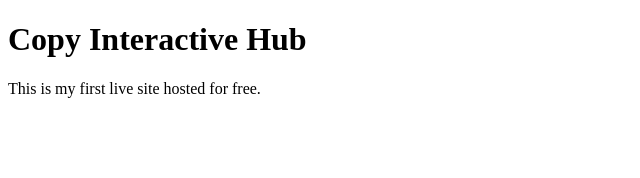
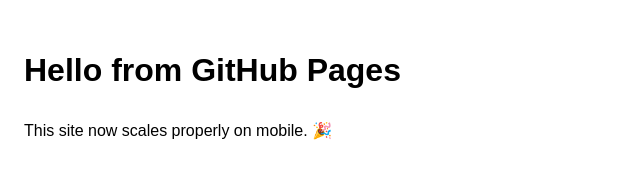
Before and after one commit to copyinteractive/challenge1, a plain HTML site: page index.html in a window 1280 px wide. Shown: the whole page, without its empty margins (0-640 px from the left). Drawn offline with Linux system fonts and the light colour scheme.

Commit message:
Update index.html
Editing for screen width

```diff
--- a/index.html
+++ b/index.html
@@ -2,9 +2,17 @@
 <html>
   <head>
     <title>My Test Website</title>
+    <meta name="viewport" content="width=device-width, initial-scale=1.0">
+    <style>
+      body {
+        font-family: Arial, sans-serif;
+        padding: 1rem;
+        line-height: 1.6;
+      }
+    </style>
   </head>
   <body>
-    <h1>Copy Interactive Hub</h1>
-    <p>This is my first live site hosted for free.</p>
+    <h1>Hello from GitHub Pages</h1>
+    <p>This site now scales properly on mobile. 🎉</p>
   </body>
 </html>
```
